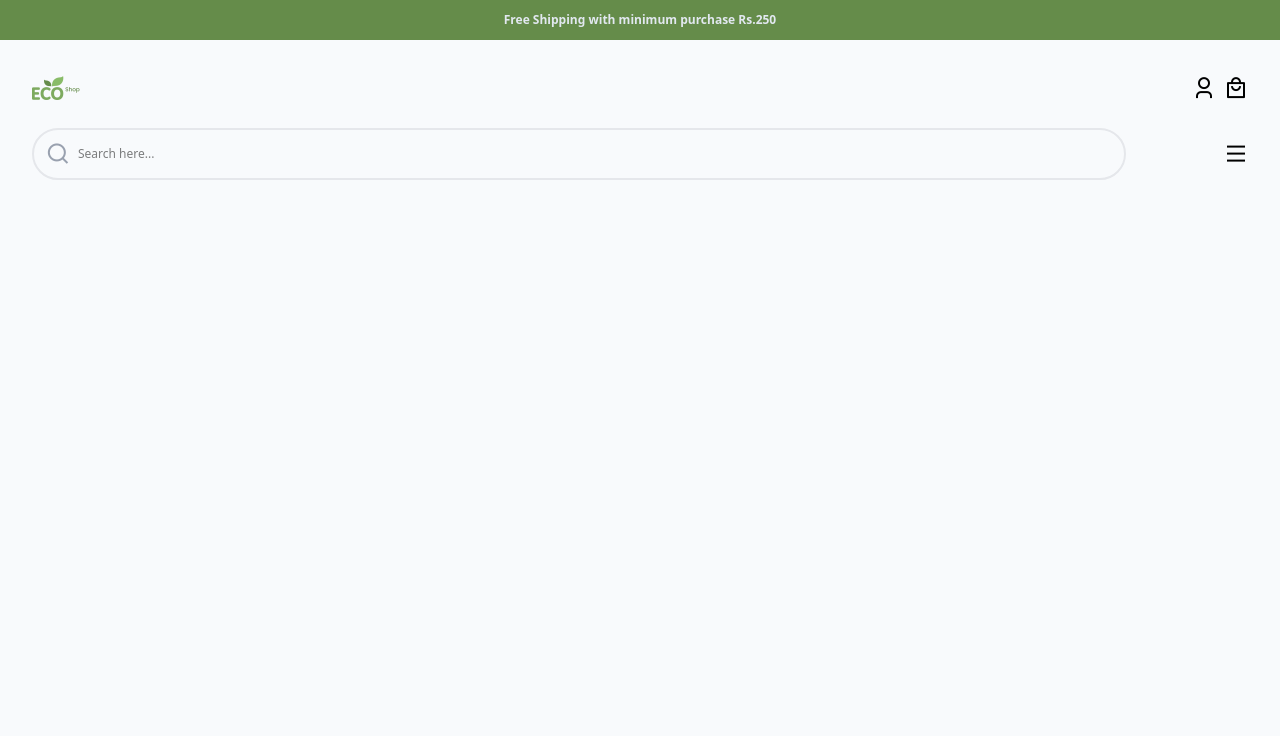
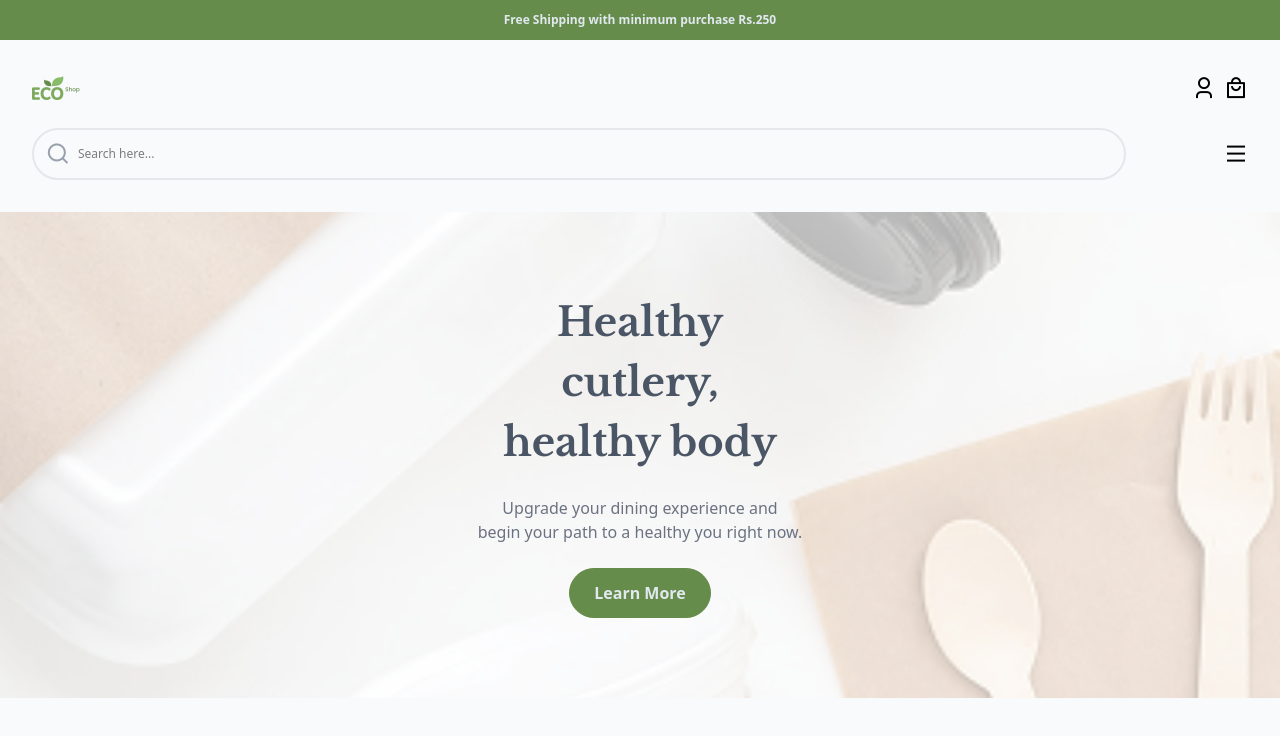
Before and after one commit to Saran-Sandeep/EcoCart, an Angular app in the folder ecocart-frontend/: page / in a window 1280 px wide. Shown: the top 736 px of the page. Built offline with nearby package versions, Linux system fonts and the light colour scheme.

Commit message:
Added home section

```diff
--- a/ecocart-frontend/src/app/app.component.html
+++ b/ecocart-frontend/src/app/app.component.html
@@ -1,5 +1,6 @@
 <!-- header -->
 <app-header></app-header>
-
+<!-- hero -->
+<app-hero></app-hero>
 <!-- router -->
 <router-outlet />
--- a/ecocart-frontend/src/app/app.component.ts
+++ b/ecocart-frontend/src/app/app.component.ts
@@ -1,10 +1,10 @@
 import { Component } from '@angular/core';
 import { RouterOutlet } from '@angular/router';
 import { HeaderComponent } from './features/header/header.component';
-
+import { HeroComponent } from './features/hero/hero.component';
 @Component({
   selector: 'app-root',
-  imports: [RouterOutlet, HeaderComponent],
+  imports: [RouterOutlet, HeaderComponent, HeroComponent],
   templateUrl: './app.component.html',
   styleUrl: './app.component.css',
 })
--- a/ecocart-frontend/src/app/features/header/header.component.html
+++ b/ecocart-frontend/src/app/features/header/header.component.html
@@ -15,11 +15,17 @@
           class="aspect-[5/2] h-6"
         />
       </div>
-      <nav class="flex items-center gap-2">
-        <a href="#">
+      <nav class="search-header__nav flex items-center gap-2">
+        <a
+          href="#"
+          class="search-header__nav-link transform duration-300 hover:-translate-y-1.5"
+        >
           <i class="ri-user-3-line"></i>
         </a>
-        <a href="#">
+        <a
+          href="#"
+          class="search-header__nav-linkk transfor duration-300 hover:-translate-y-1.5"
+        >
           <i class="ri-shopping-bag-4-line"></i>
         </a>
       </nav>
--- /dev/null
+++ b/ecocart-frontend/src/app/features/hero/hero.component.html
@@ -0,0 +1,19 @@
+<div
+  class="hero container z-0 py-20 px-10 text-center bg-[url('/img/home_background.png')] bg-cover bg-no-repeat bg-center relative"
+>
+  <div class="hero__overlay absolute inset-0 bg-white/70 z-10"></div>
+  <div
+    class="hero__content flex flex-col items-center justify-center gap-6 z-20 relative"
+  >
+    <h3 class="text-gray-600">
+      Healthy <br />
+      cutlery, <br />
+      healthy body
+    </h3>
+    <p class="text-small text-gray-500">
+      Upgrade your dining experience and <br />
+      begin your path to a healthy you right now.
+    </p>
+    <button class="btn text-small">Learn More</button>
+  </div>
+</div>
--- a/ecocart-frontend/src/styles.css
+++ b/ecocart-frontend/src/styles.css
@@ -41,6 +41,9 @@
   --breakpoint-md: 540px;
   --breakpoint-lg: 768px;
   --breakpoint-xl: 1180px; */
+
+  /* border-radius */
+  --radius-5xl: 40px;
 }
 
 @utility container {
@@ -124,7 +127,7 @@ strong {
 }
 
 .btn {
-  @apply text-primary-foreground border border-primary bg-primary rounded-md px-5 py-2 transition-all duration-300;
+  @apply text-primary-foreground font-bold border border-primary bg-primary rounded-5xl px-6 py-3 transition-all duration-300;
 }
 
 .btn span {
```
Also changed, not shown: ecocart-frontend/src/app/features/hero/hero.component.ts (added, +11 -0 lines), ecocart-frontend/public/img/home_background.png (added), ecocart-frontend/src/app/features/hero/hero.component.css (added), 1 other file (tests, documents, lock files or other folders).
